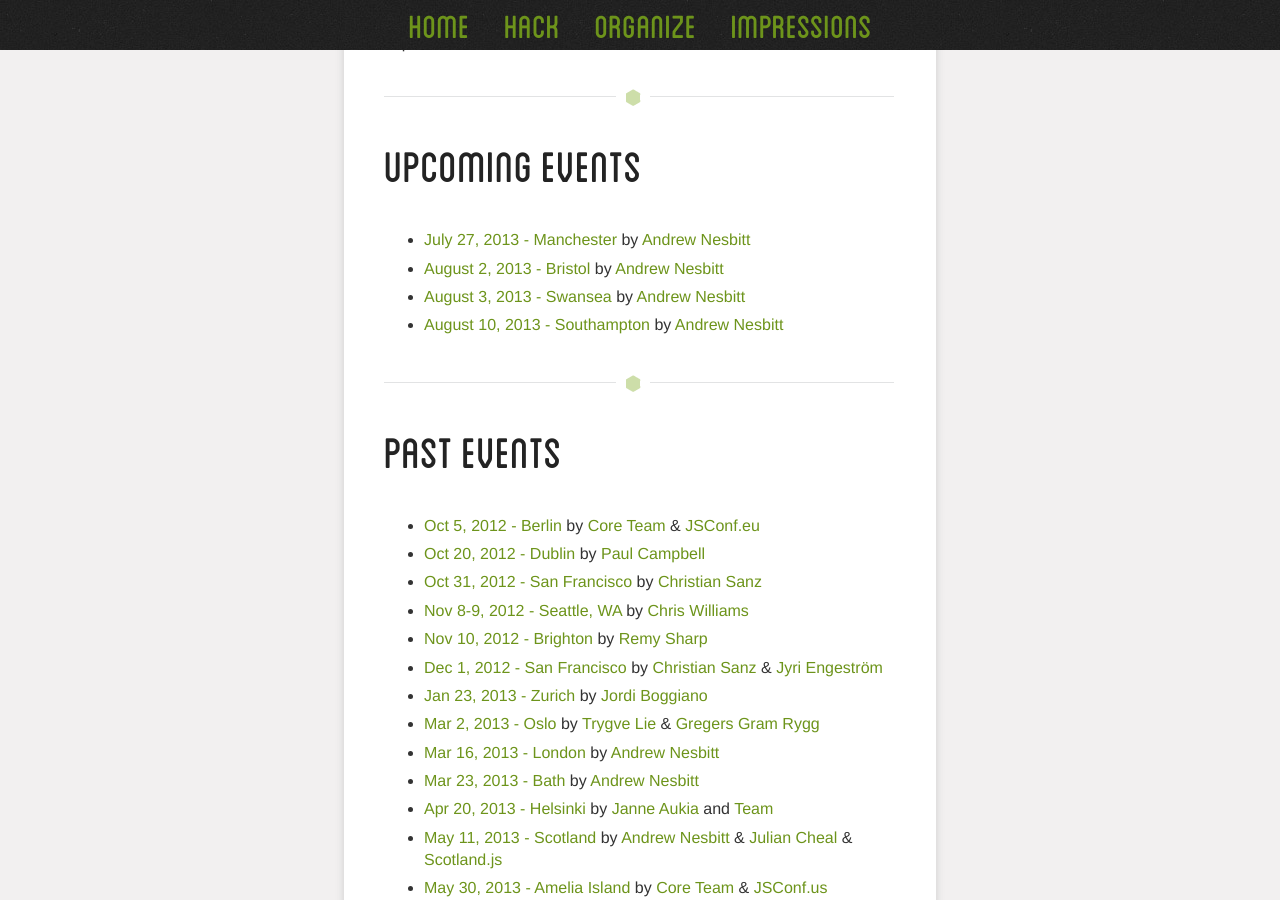
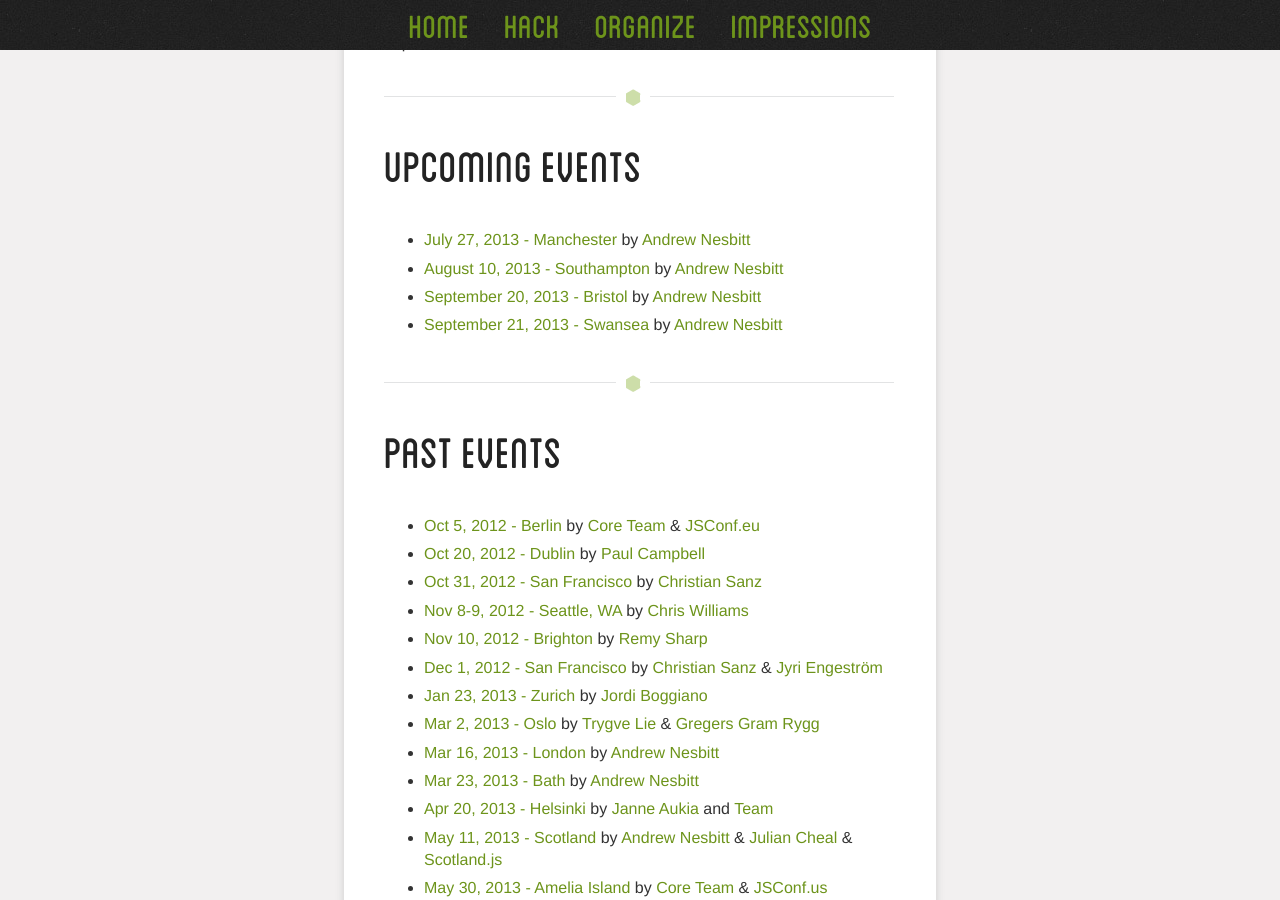
Before and after one commit to nodecopter/nodecopter.com, a Jekyll site: the page built from index.md, in a window 1280 px wide and 900 px high, scrolled down 806 px. Built offline with Jekyll 4.4.1, drawn with Linux system fonts in a browser that asks for light colours; Markdown is read by kramdown in place of the engine named in the settings.

Commit message:
Moved bristol and swansea events to september

```diff
--- a/index.md
+++ b/index.md
@@ -24,9 +24,9 @@ title: The NodeCopter - Programming flying robots with node.js
 <h2 id="upcoming-events"><a href="#upcoming-events">Upcoming Events</a></h2>
 
 * [July 27, 2013 - Manchester](/2013/manchester/july-27) by [Andrew Nesbitt](https://twitter.com/teabass)
-* [August 2, 2013 - Bristol](/2013/bristol/aug-2) by [Andrew Nesbitt](https://twitter.com/teabass)
-* [August 3, 2013 - Swansea](/2013/swansea/aug-3) by [Andrew Nesbitt](https://twitter.com/teabass)
 * [August 10, 2013 - Southampton](/2013/southampton/aug-10) by [Andrew Nesbitt](https://twitter.com/teabass)
+* [September 20, 2013 - Bristol](/2013/bristol/sept-20) by [Andrew Nesbitt](https://twitter.com/teabass)
+* [September 21, 2013 - Swansea](/2013/swansea/sept-21) by [Andrew Nesbitt](https://twitter.com/teabass)
 <hr>
 
 <h2 id="past-events"><a href="#past-events">Past Events</a></h2>
```
Also changed, not shown: 2013/bristol/sept-20.md (renamed from 2013/swansea/aug-3.md, +12 -12 lines), 2013/swansea/sept-21.md (renamed from 2013/bristol/aug-2.md, +12 -12 lines).
